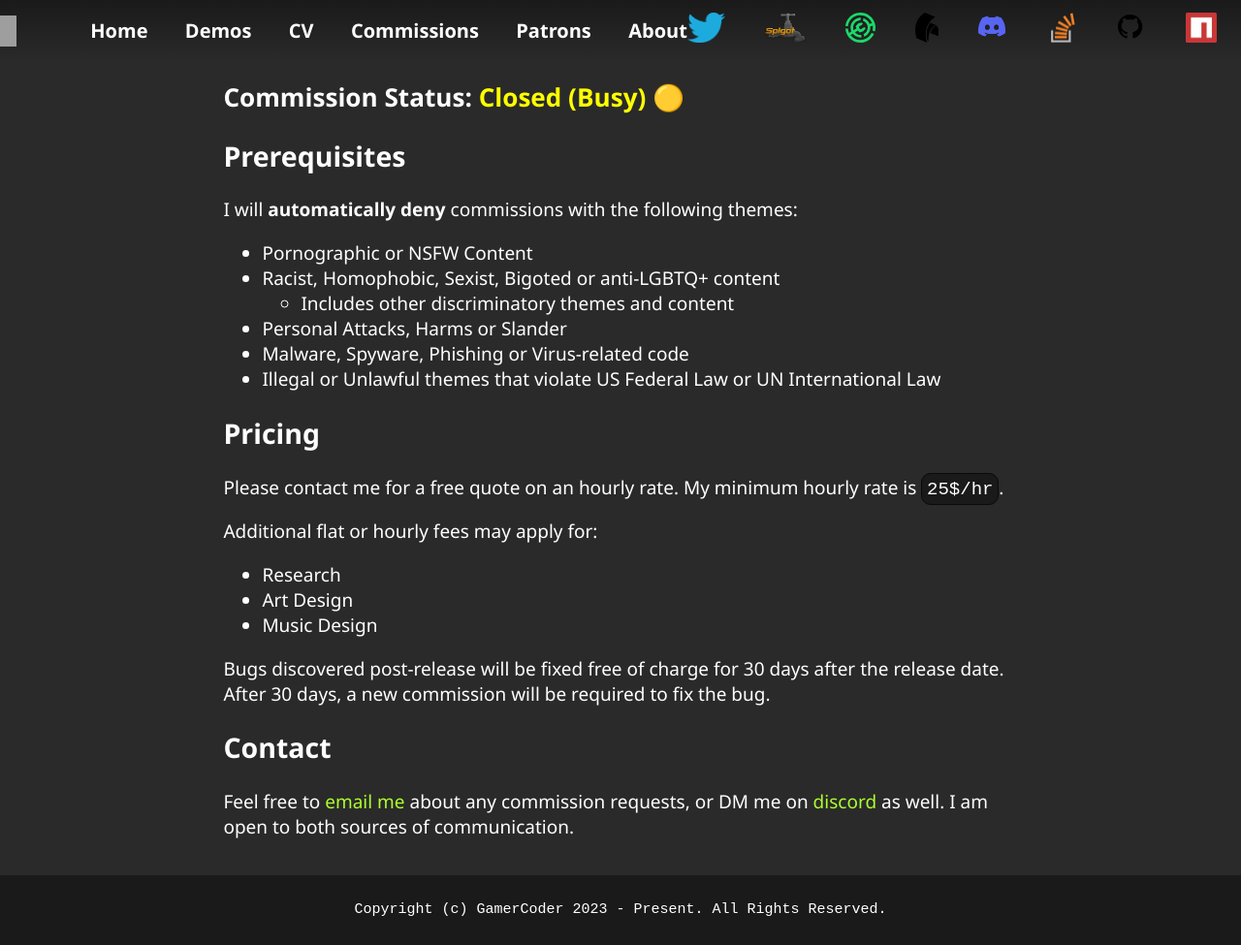
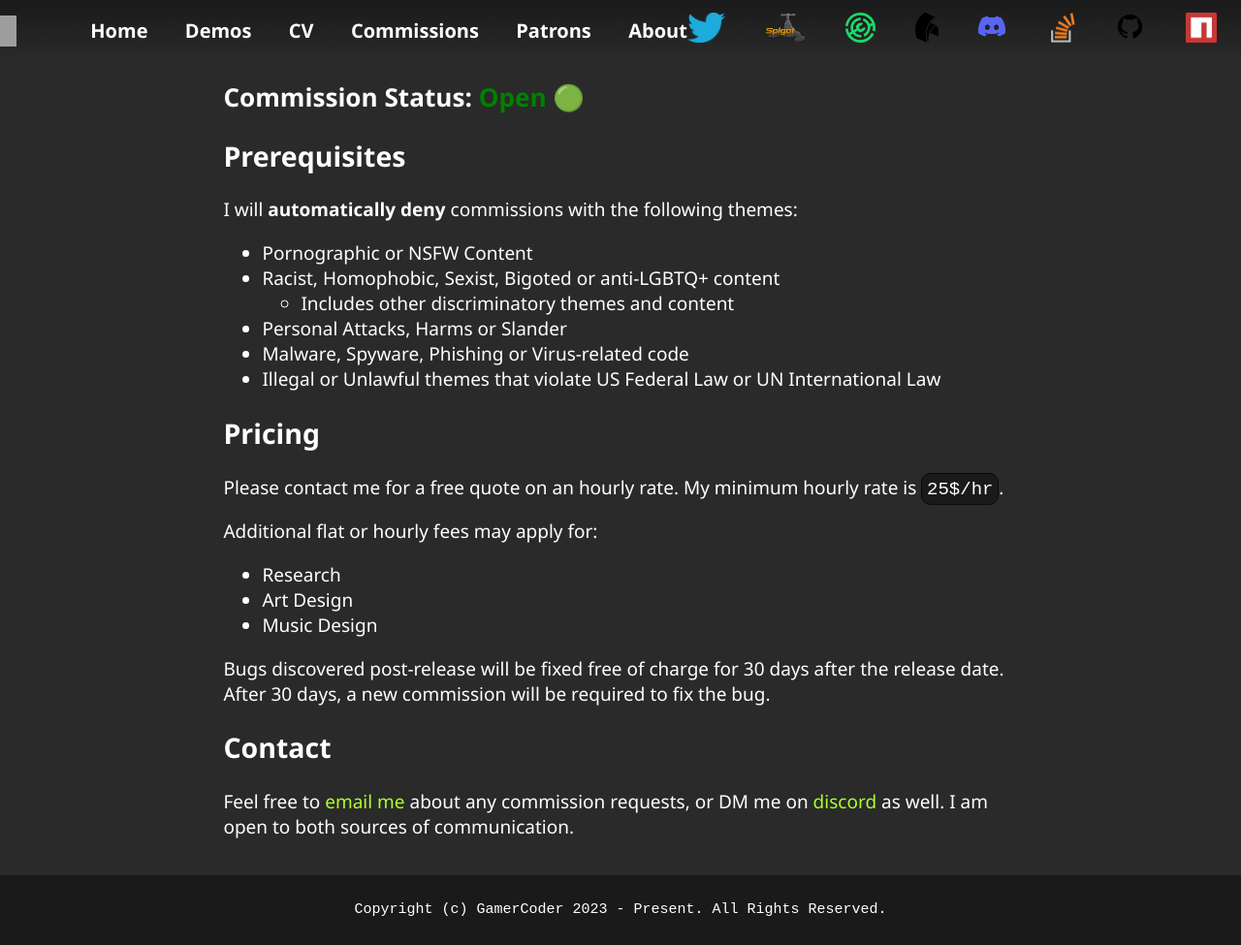
Before and after one commit to gmitch215/gmitch, a Jekyll site: the page built from commissions.md, in a window 1280 px wide. Shown: the whole page at 97% size. Built offline with Jekyll 4.4.1, drawn with Linux system fonts in a browser that asks for light colours; grey boxes are pictures that could not be loaded.

Commit message:
Update commissions.md
Signed-off-by: Gregory <gamercoder215@teaminceptus.us>

```diff
--- a/commissions.md
+++ b/commissions.md
@@ -5,7 +5,7 @@ summary: Commission Information
 logo: false
 ---
 
-<span style="font-size: 1.375em; font-weight: bold;">Commission Status: <span style="color: yellow">Closed (Busy) 🟡</span></span>
+<span style="font-size: 1.375em; font-weight: bold;">Commission Status: <span style="color: green">Open 🟢</span></span>
 
 ## Prerequisites
 
```
